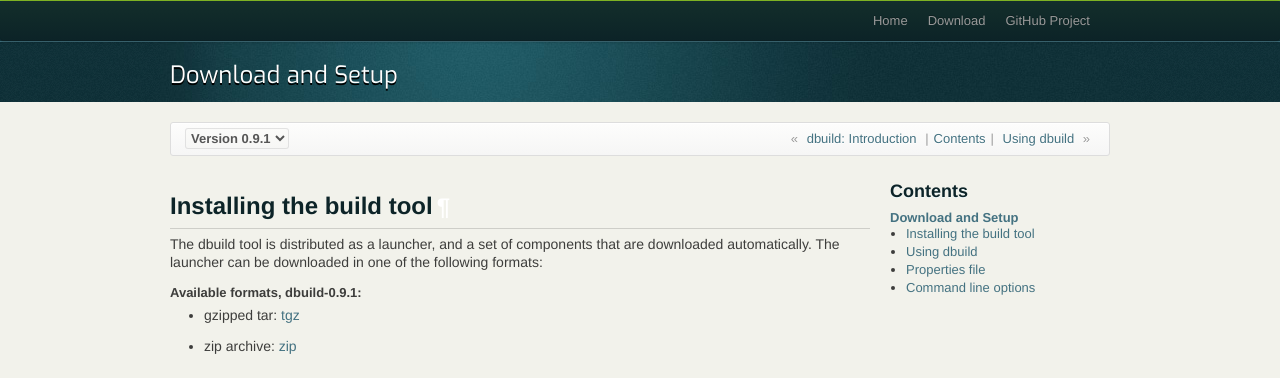
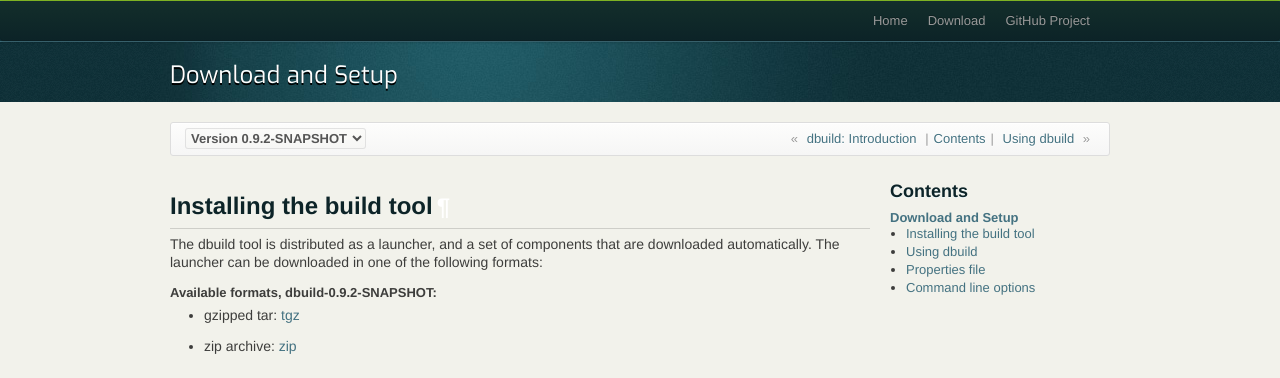
Before and after one commit to lightbend-labs/dbuild, a Sphinx documentation site: the page built from docs/src/sphinx/download.rst, in a window 1280 px wide. Shown: the top 378 px of the page. Built offline with Sphinx 7.4.7, drawn with Linux system fonts in a browser that asks for light colours.

Commit message:
Bump version to 0.9.2-SNAPSHOT

```diff
--- a/docs/src/sphinx/conf.py
+++ b/docs/src/sphinx/conf.py
@@ -8,8 +8,8 @@
 # Project variables
 
 project = 'dbuild'
-version = '0.9.1'
-release = '0.9.1'
+version = '0.9.2'
+release = '0.9.2-SNAPSHOT'
 sbt_version = '0.12.4'
 
 # General settings
```
Also changed, not shown: 1 other file.
